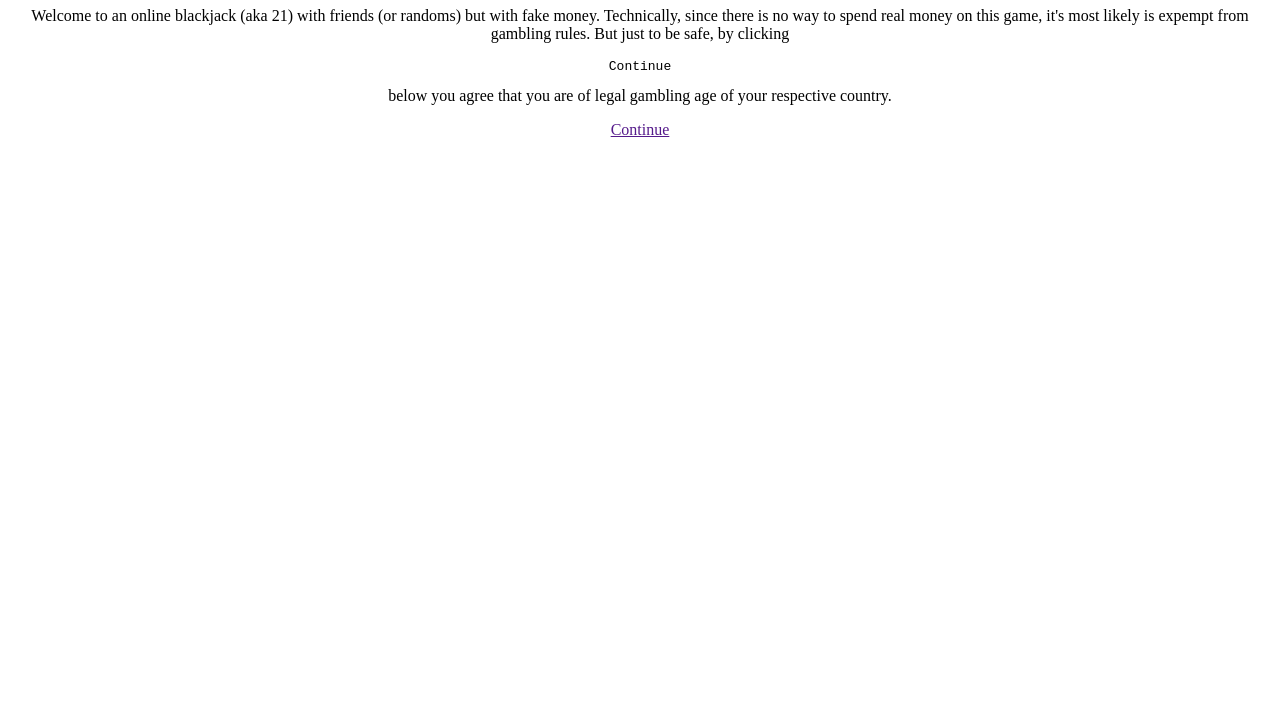
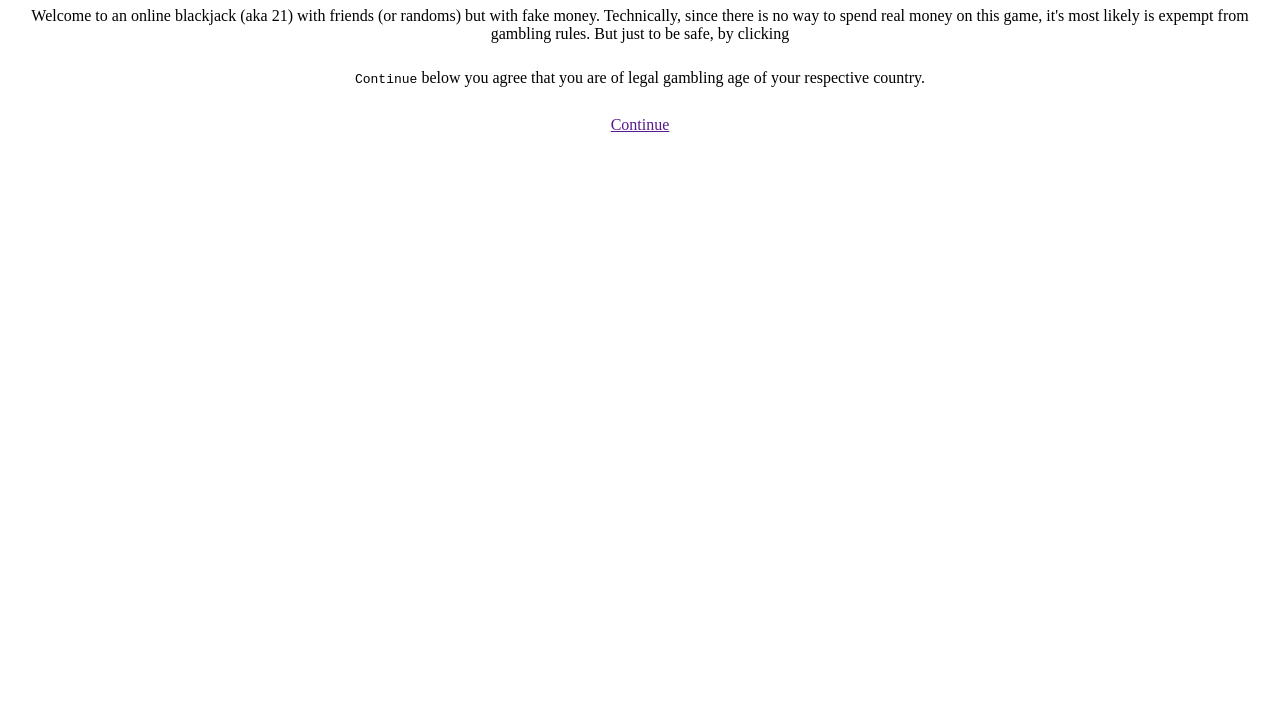
Before and after one commit to demosjarco/no-cry-blackjack, a website: page web/index.html in a window 1280 px wide. Shown: the part 73-800 px from the top of the page. Drawn offline with Linux system fonts and the light colour scheme.

Commit message:
Fixed spacing on <pre>

```diff
--- a/web/css/splash.less
+++ b/web/css/splash.less
@@ -1,3 +1,7 @@
 body {
 	text-align: center;
+
+	pre {
+		display: inline-block;
+	}
 }
```
Also changed, not shown: web/css/splash.css.
